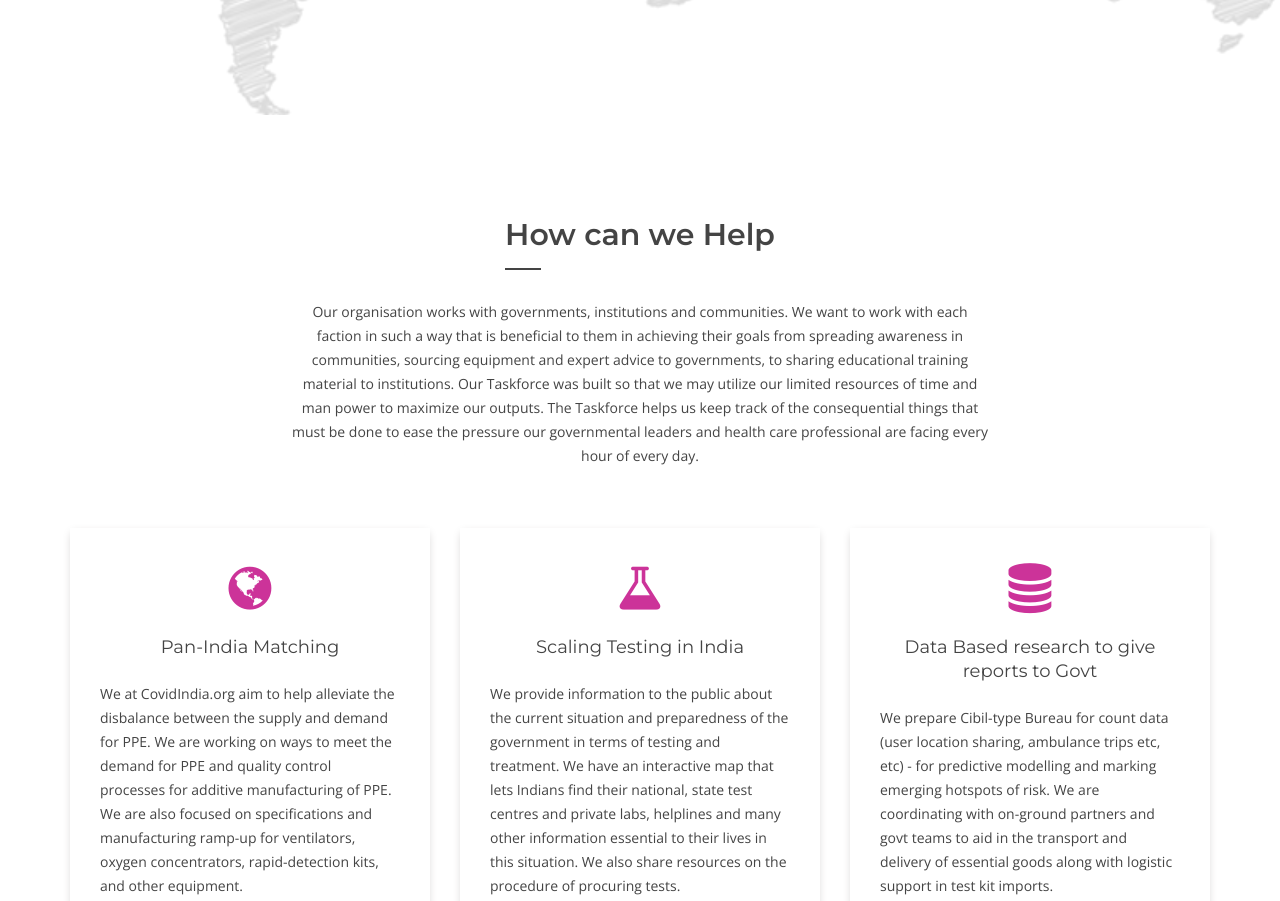
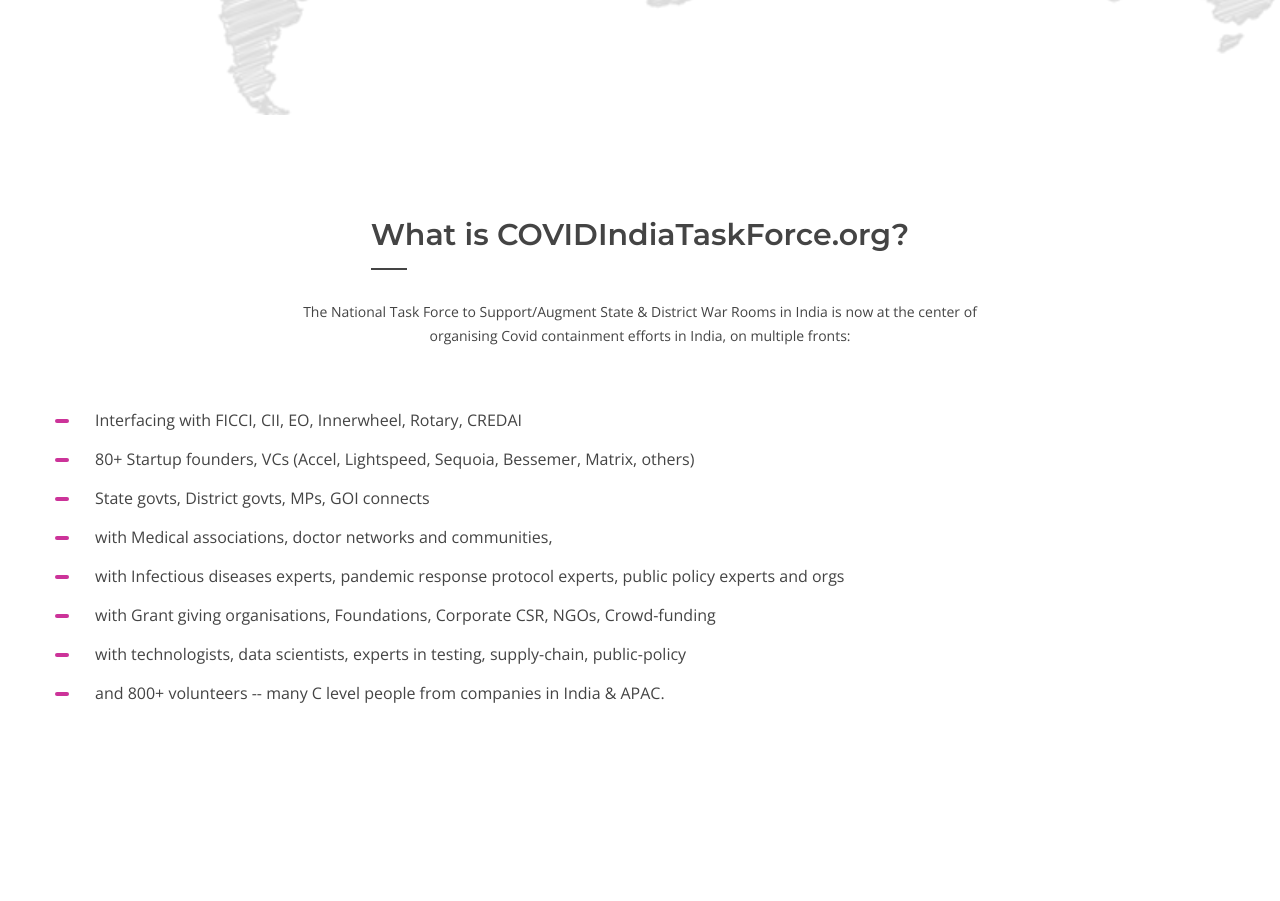
Before and after one commit to vasishta93/wartaskforce, a plain HTML site: page index.html in a window 1280 px wide. Shown: the part 685-1586 px from the top of the page. Drawn offline with nearby package versions, Linux system fonts and the light colour scheme; some packages are replaced by stand-ins of ours.

Commit message:
added some more content as per the PDF

```diff
--- a/index.html
+++ b/index.html
@@ -105,11 +105,42 @@
         <div class="banner_caption_text">
             <h1>National State & District War Room Task Force</h1>
             <h3>Battling COVID19 on the ground</h3>
+
+            <a href="https://demoday.covidindiataskforce.org" target="_blank" class="mt_btn_green" >Join The Livestream</a>
         </div>
     </section>
     <!--=========================*EndBanner*===========================-->
 
     <!--=========================* Services*===========================-->
+    <section id="mt_services" class="light-bg">
+        <div class="container">
+            <div class="row">
+                <div class="mt_heading">
+                    <h2 class="section_heading text-center">
+                        <span>What is COVIDIndiaTaskForce.org?</span>
+                    </h2>
+                    <p class="heading_txt text-center">
+                        The National Task Force to Support/Augment State & District War Rooms in India is now at the center
+                        of organising Covid containment efforts in India, on multiple fronts:
+                    </p>
+                </div>
+                <div>
+                    <ul>
+                        <li>Interfacing with FICCI, CII, EO, Innerwheel, Rotary, CREDAI</li>
+                        <li>80+ Startup founders, VCs (Accel, Lightspeed, Sequoia, Bessemer, Matrix, others)</li>
+                        <li>State govts, District govts, MPs, GOI connects</li>
+                        <li>with Medical associations, doctor networks and communities,</li>
+                        <li>with Infectious diseases experts, pandemic response protocol experts, public policy experts and orgs</li>
+                        <li>with Grant giving organisations, Foundations, Corporate CSR, NGOs, Crowd-funding</li>
+                        <li>with technologists, data scientists, experts in testing, supply-chain, public-policy</li>
+                        <li>and 800+ volunteers -- many C level people from companies in India & APAC.</li>
+
+                    </ul>
+                </div>
+            </div>
+        </div>
+    </section>
+
     <section id="mt_services" class="light-bg">
         <div class="container">
             <div class="row">
@@ -179,7 +210,7 @@
     <!--=========================* End Services*===========================-->
 
     <!--=========================* Work*===========================-->
-    <section id="mt_work">
+    <!-- <section id="mt_work">
         <div class="container">
             <div class="row">
                 <div class="col-sm-8 col-sm-offset-4">
@@ -194,7 +225,7 @@
                 </div>
             </div>
         </div>
-    </section>
+    </section> -->
     <!--=========================* End Work*===========================-->
     <!--=========================*Team*===========================
     <section id="mt_team">
@@ -682,62 +713,17 @@
         </div>
     </section>
     <!--=====================================* End Get Started Section*=======================================-->
-    <!--=========================* Contact*===========================
+
     <section id="mt_contact">
         <div class="mt_heading">
             <h2 class="section_heading text-center">
                 <span>Get in Touch</span>
             </h2>
-            <p class="heading_txt text-center">Lorem ipsum dolor sit amet, consectetur adipisicing elit, sed do eiusmod tempor incididunt ut labore et dolore magna aliqua. Ut enim ad minim veniam, quis nostrud exercitation ullamco laboris nisi </p>
-        </div>
-        <div class="container">
-            <div class="row">
-                <div class="col-md-6">
-                    <div class="contact_form">
-                        <h3 class="text-center">Send Us Email</h3>
-                        <form id="contact_form">
-                            <input type="text" name="name" id="name" placeholder="Your name" required>
-                            <input type="email" name="email" id="email" placeholder="Your email" required>
-                            <textarea cols="30" rows="5" name="message" id="message" placeholder="Your message" required></textarea>
-                            <button class="mt_btn_grey" id="submit-btn">SEND MESSAGE
-                                <span class="mt_load">
-                                    <span></span>
-                                </span>
-                            </button>
-                            <div id="msg"></div>
-                        </form>
-                    </div>
-                </div>
-                <div class="col-md-6">
-                    <div class="map_info">
-                        <div id="map" style="height: 265px; width: 100%;"></div>
-                    </div>
-                    <div class="contact_info">
-                        <div class="email_sec">
-                            <div class="row">
-                                <div class="col-md-2 mt_icon">
-                                    <i class="ion-ios-email-outline"></i>
-                                </div>
-                                <div class="col-md-10 mt_info">
-                                    <h5>Email</h5>
-                                    <span>
-                                        <a href="mailto:example@example.co">example@example.co</a>
-                                    </span>
-                                </div>
-                            </div>
-                            <div class="row">
-                                <div class="col-md-2 mt_icon">
-                                    <i class="ion-ios-location-outline"></i>
-                                </div>
-                                <div class="col-md-10 mt_info">
-                                    <h5>Location</h5>
-                                    <p>21, Lakewood street,London</p>
-                                </div>
-                            </div>
-                        </div>
-                    </div>
-                </div>
-            </div>
+            <p class="heading_txt text-center"><b>For questions: </b><a href="mailto:support@covidindiataskforce.org">support@covidindiataskforce.org</a></p>
+            <p class="heading_txt text-center"><b>For partnerships:</b><a href="mailto: partner@covidindiataskforce.org"> partner@covidindiataskforce.org</a></p>
+            <p class="heading_txt text-center"><b>For getting your tech solutions features: </b><a href="mailto:solutions@covidindiataskforce.org">solutions@covidindiataskforce.org</a></p>
+            <p class="heading_txt text-center"><b>For pan India PPE Demand or Supply: </b><a href="mailto:ppe@covidindiataskforce.org">ppe@covidindiataskforce.org</a></p>
+            <p class="heading_txt text-center"><b>For all else: </b><a href="mailto:riddhi@covidindiataskforce.org">riddhi@covidindiataskforce.org</a></p>
         </div>
     </section>
     <!--=========================* End Contact*===========================-->
```
